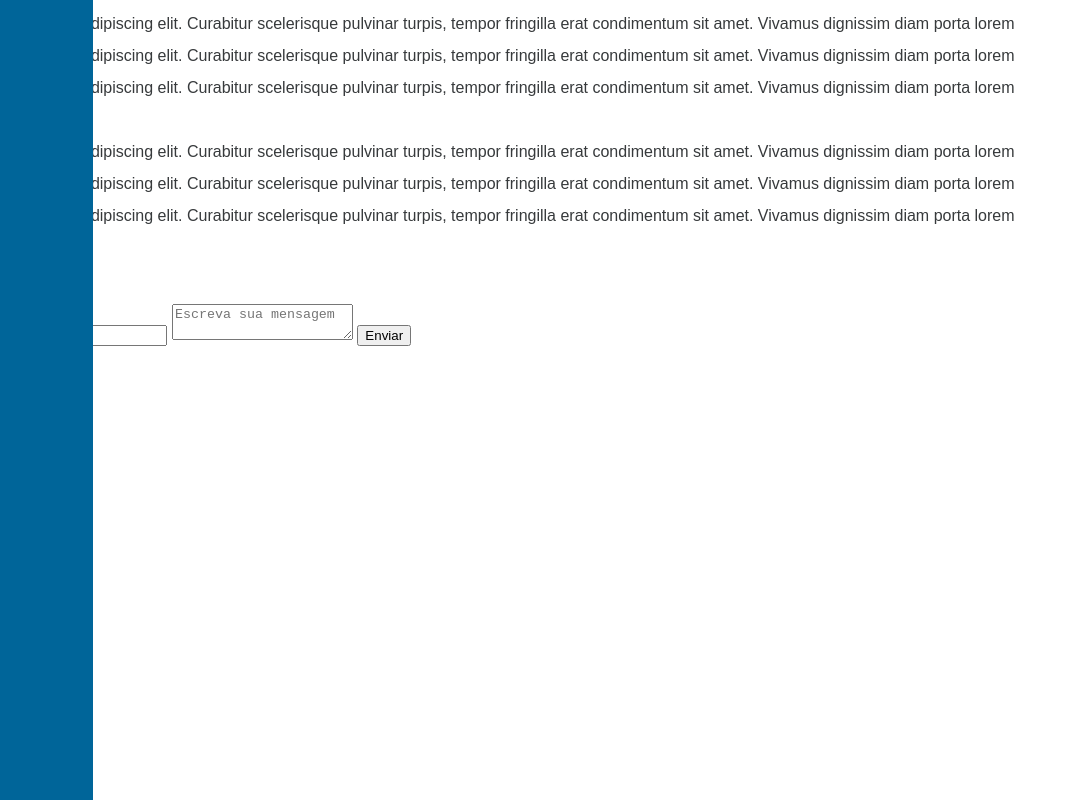
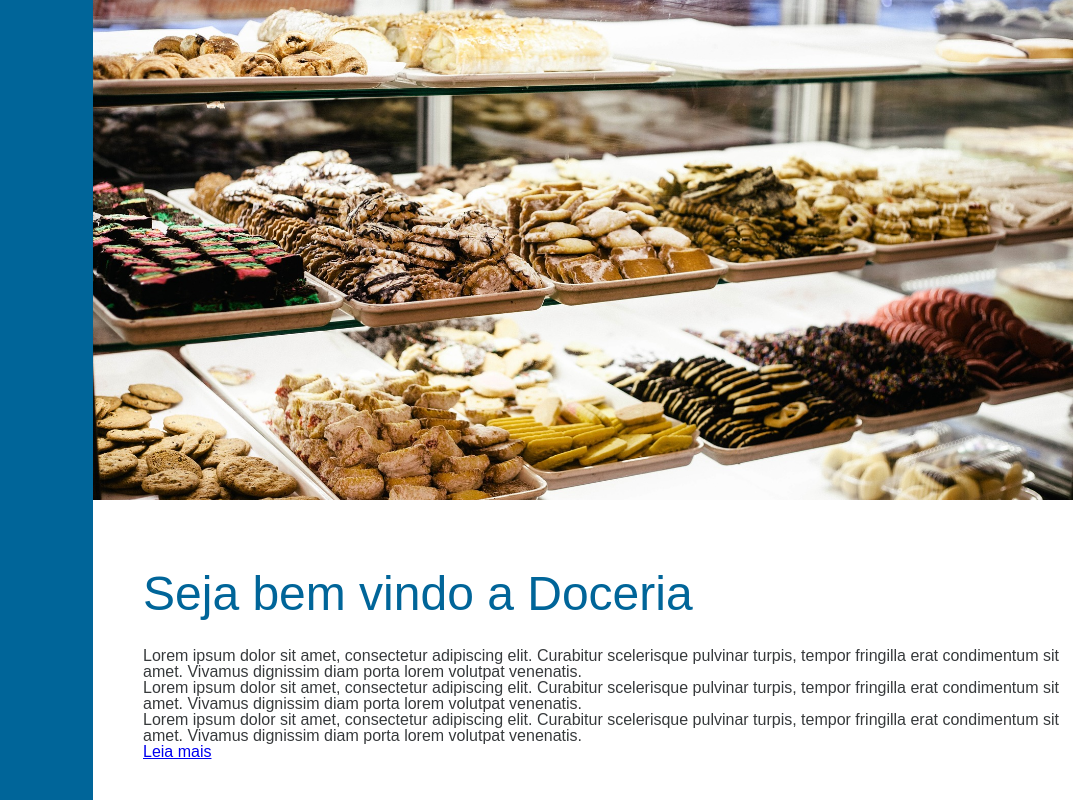
Before and after one commit to MathePlay/Site-Doceria, a plain HTML site: page index.html in a window 1280 px wide. Shown: the top 800 px of the page, 207-1280 px from the left. Drawn offline with Linux system fonts and the light colour scheme.

Commit message:
Meio da aula 37

```diff
--- a/css/style.css
+++ b/css/style.css
@@ -54,3 +54,54 @@ a {
   margin-left: auto;
   margin-right: auto;
 }
+
+/* main */
+.content {
+  position: absolute;
+  left: 300px;
+  width: calc(100% - 300px);
+}
+
+.content h1, .content h2 {
+  color: #006599;
+  margin-bottom: 30px;
+}
+
+.content h1 {
+  font-size: 48px;
+}
+
+.content h2 {
+  font-size: 35px;
+}
+
+section {
+  padding-left: 50px;
+}
+
+/* bem vindo */
+#sessao-bemvindo {
+  padding-left: 0;
+}
+
+.sessao-bemvindo-content {
+  padding-left: 50px;
+}
+
+#sessao-bemvindo #banner {
+  height: 500px;
+  background-image: url('../img/banner2.jpg');
+  background-position: center;
+  background-size: cover;
+}
+
+#sessao-bemvindo h1 {
+  margin-top: 70px;
+}
+
+#sessao-bemvindo::after, #sessao-sobre::after{
+  content: "";
+  display: block;
+  clear: both;
+  margin-bottom: 100px;
+}
```
